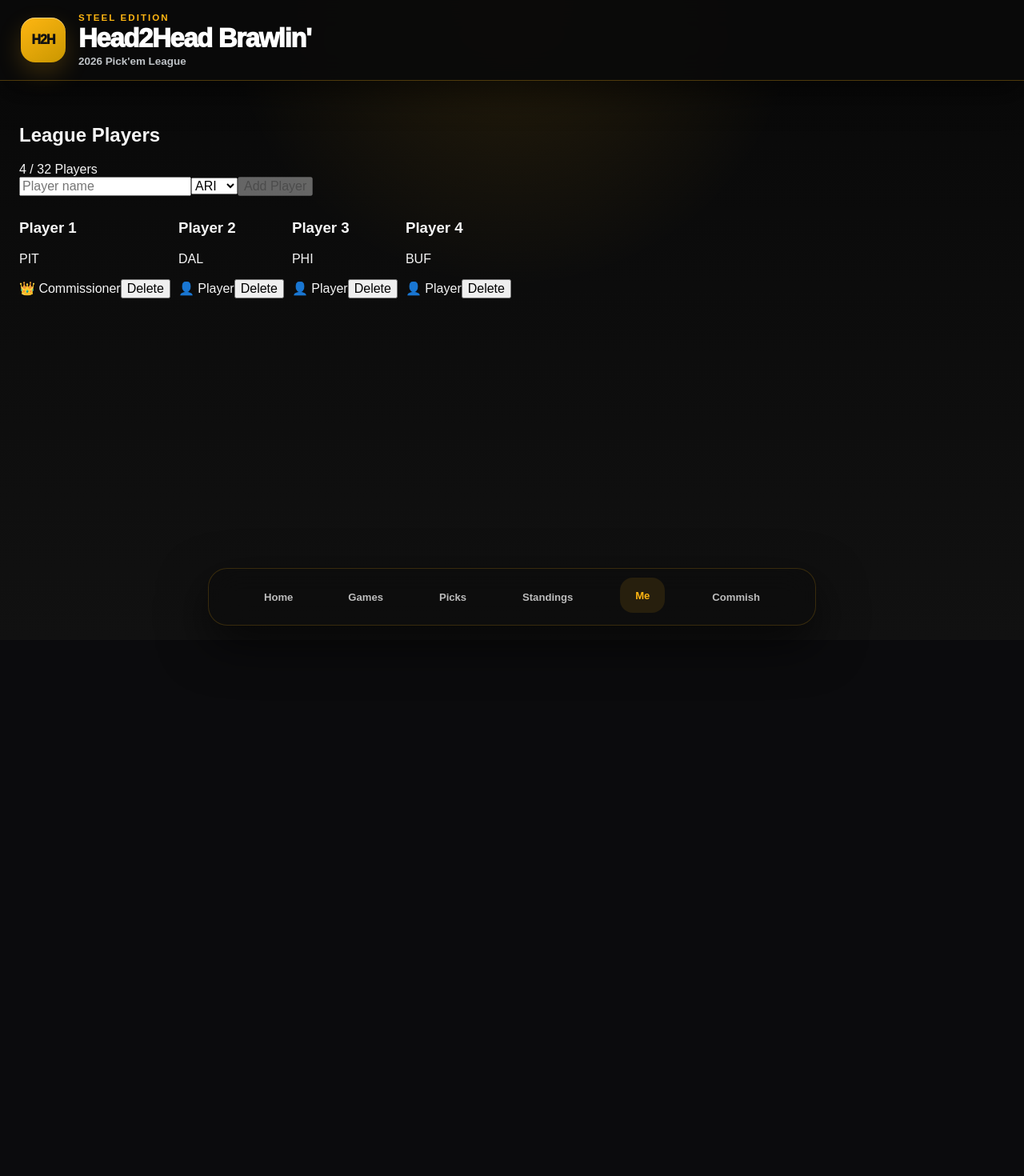
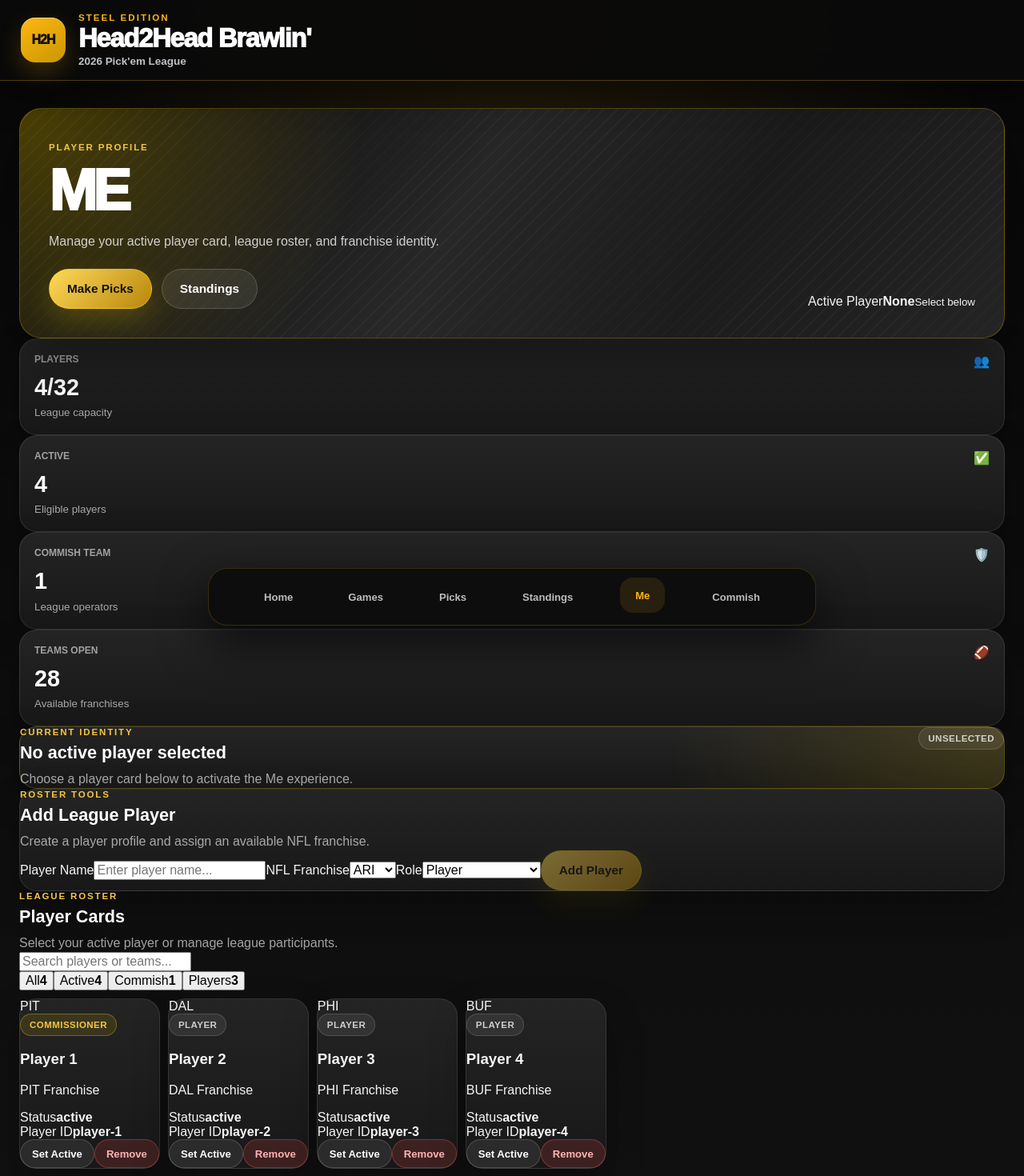
Before and after one commit to jidajanah-oss/Head2Head-Brawlin, a React (Vite) app: page /players in a window 1280 px wide. Shown: the top 1470 px of the page at 80% size. Before the commit the page ends 800 px from the top, so only its background shows below. Built offline with nearby package versions, Linux system fonts and the light colour scheme.

Commit message:
Sprint 17 - Player Profile Steel Edition v2

```diff
--- a/src/features/players/PlayerManager.tsx
+++ b/src/features/players/PlayerManager.tsx
@@ -1,77 +1,371 @@
 import { useMemo, useState } from "react";
+import {
+  SteelBadge,
+  SteelButton,
+  SteelCard,
+  SteelHero,
+  SteelSectionHeader,
+  SteelStatCard,
+} from "../../components/steel";
 import { useLeague } from "../../context/LeagueContext";
 import type { Player } from "../../types/player";
 import { nflTeams } from "./nflTeams";
-import PlayerCard from "./PlayerCard";
-import PlayerForm from "./PlayerForm";
+
+type PlayerFilter = "all" | "active" | "commissioners" | "players";
+
+function getRoleLabel(role: Player["role"]) {
+  if (role === "commissioner") return "Commissioner";
+  if (role === "backup_commissioner") return "Backup Commish";
+  return "Player";
+}
+
+function getRoleBadgeVariant(role: Player["role"]) {
+  if (role === "commissioner") return "gold";
+  if (role === "backup_commissioner") return "info";
+  return "neutral";
+}
+
+function getTeamInitials(team: string) {
+  return team.slice(0, 3).toUpperCase();
+}
 
 function PlayerManager() {
-  const { league, addPlayer, deletePlayer } = useLeague();
+  const {
+    league,
+    addPlayer,
+    deletePlayer,
+    activePlayerId,
+    setActivePlayerId,
+  } = useLeague();
 
   const players = league.players;
 
   const [name, setName] = useState("");
   const [nflTeam, setNflTeam] = useState("BUF");
+  const [role, setRole] = useState<Player["role"]>("player");
+  const [search, setSearch] = useState("");
+  const [activeFilter, setActiveFilter] = useState<PlayerFilter>("all");
 
   const availableTeams = useMemo(() => {
-    const used = new Set(players.map((p) => p.nflTeam));
-    return nflTeams.filter((t) => !used.has(t));
+    const used = new Set(players.map((player) => player.nflTeam));
+    return nflTeams.filter((team) => !used.has(team));
   }, [players]);
 
+  const selectedTeam = availableTeams.includes(nflTeam)
+    ? nflTeam
+    : availableTeams[0] ?? "";
+
+  const activePlayers = players.filter((player) => player.status === "active");
+  const commissioners = players.filter(
+    (player) =>
+      player.role === "commissioner" ||
+      player.role === "backup_commissioner"
+  );
+
+  const activePlayer = players.find((player) => player.id === activePlayerId);
+
+  const filteredPlayers = players.filter((player) => {
+    const matchesSearch =
+      player.name.toLowerCase().includes(search.toLowerCase()) ||
+      player.nflTeam.toLowerCase().includes(search.toLowerCase());
+
+    if (!matchesSearch) return false;
+
+    if (activeFilter === "active") return player.status === "active";
+    if (activeFilter === "commissioners") {
+      return (
+        player.role === "commissioner" ||
+        player.role === "backup_commissioner"
+      );
+    }
+    if (activeFilter === "players") return player.role === "player";
+
+    return true;
+  });
+
+  const isAddDisabled =
+    players.length >= league.settings.maxPlayers ||
+    !name.trim() ||
+    !selectedTeam;
+
+  const filters: Array<{ id: PlayerFilter; label: string; count: number }> = [
+    { id: "all", label: "All", count: players.length },
+    { id: "active", label: "Active", count: activePlayers.length },
+    { id: "commissioners", label: "Commish", count: commissioners.length },
+    {
+      id: "players",
+      label: "Players",
+      count: players.filter((player) => player.role === "player").length,
+    },
+  ];
+
   const handleAddPlayer = () => {
-    if (!name.trim()) return;
-    if (players.length >= league.settings.maxPlayers) return;
-    if (players.some((p) => p.nflTeam === nflTeam)) return;
+    if (isAddDisabled) return;
 
     const newPlayer: Player = {
       id: crypto.randomUUID(),
       name: name.trim(),
-      nflTeam,
+      nflTeam: selectedTeam,
       status: "active",
-      role: "player",
+      role,
     };
 
     addPlayer(newPlayer);
 
     setName("");
-    setNflTeam(availableTeams[0] ?? "");
+    setRole("player");
+    setNflTeam(availableTeams.find((team) => team !== selectedTeam) ?? "");
   };
 
   return (
-    <div className="player-manager">
-
-      <div className="player-header">
-        <h2>League Players</h2>
-        <div>
-          {players.length} / {league.settings.maxPlayers} Players
-        </div>
-      </div>
-
-      <PlayerForm
-        name={name}
-        nflTeam={nflTeam}
-        availableTeams={availableTeams}
-        isAddDisabled={
-          players.length >= league.settings.maxPlayers ||
-          !name.trim() ||
-          !nflTeam
+    <main className="player-manager players-v2">
+      <SteelHero
+        eyebrow="Player Profile"
+        title="Me"
+        subtitle="Manage your active player card, league roster, and franchise identity."
+        primaryLabel="Make Picks"
+        primaryHref="/picks"
+        secondaryLabel="Standings"
+        secondaryHref="/standings"
+        rightContent={
+          <div className="players-hero-panel">
+            <span>Active Player</span>
+            <strong>{activePlayer ? activePlayer.name : "None"}</strong>
+            <small>{activePlayer ? activePlayer.nflTeam : "Select below"}</small>
+          </div>
         }
-        onNameChange={setName}
-        onTeamChange={setNflTeam}
-        onAddPlayer={handleAddPlayer}
       />
 
-      <div className="player-list">
-        {players.map((player) => (
-          <PlayerCard
-            key={player.id}
-            player={player}
-            onDelete={deletePlayer}
+      <section className="players-stat-grid">
+        <SteelStatCard
+          label="Players"
+          value={`${players.length}/${league.settings.maxPlayers}`}
+          helper="League capacity"
+          icon="👥"
+        />
+
+        <SteelStatCard
+          label="Active"
+          value={activePlayers.length}
+          helper="Eligible players"
+          icon="✅"
+        />
+
+        <SteelStatCard
+          label="Commish Team"
+          value={commissioners.length}
+          helper="League operators"
+          icon="🛡️"
+        />
+
+        <SteelStatCard
+          label="Teams Open"
+          value={availableTeams.length}
+          helper="Available franchises"
+          icon="🏈"
+        />
+      </section>
+
+      <SteelCard className="players-active-card" as="section" variant="gold">
+        <SteelSectionHeader
+          eyebrow="Current Identity"
+          title={activePlayer ? activePlayer.name : "No active player selected"}
+          description={
+            activePlayer
+              ? `${getRoleLabel(activePlayer.role)} • ${activePlayer.nflTeam}`
+              : "Choose a player card below to activate the Me experience."
+          }
+          action={
+            activePlayer ? (
+              <SteelBadge variant={getRoleBadgeVariant(activePlayer.role)}>
+                {getRoleLabel(activePlayer.role)}
+              </SteelBadge>
+            ) : (
+              <SteelBadge variant="neutral">Unselected</SteelBadge>
+            )
+          }
+        />
+
+        {activePlayer ? (
+          <div className="players-active-profile">
+            <div className="players-franchise-mark">
+              {getTeamInitials(activePlayer.nflTeam)}
+            </div>
+
+            <div>
+              <span>Franchise</span>
+              <strong>{activePlayer.nflTeam}</strong>
+            </div>
+
+            <div>
+              <span>Status</span>
+              <strong>{activePlayer.status}</strong>
+            </div>
+
+            <div>
+              <span>Role</span>
+              <strong>{getRoleLabel(activePlayer.role)}</strong>
+            </div>
+          </div>
+        ) : null}
+      </SteelCard>
+
+      <SteelCard className="players-add-card" as="section">
+        <SteelSectionHeader
+          eyebrow="Roster Tools"
+          title="Add League Player"
+          description="Create a player profile and assign an available NFL franchise."
+        />
+
+        <div className="players-add-form">
+          <label>
+            Player Name
+            <input
+              placeholder="Enter player name..."
+              value={name}
+              onChange={(event) => setName(event.target.value)}
+            />
+          </label>
+
+          <label>
+            NFL Franchise
+            <select
+              value={selectedTeam}
+              onChange={(event) => setNflTeam(event.target.value)}
+              disabled={availableTeams.length === 0}
+            >
+              {availableTeams.map((team) => (
+                <option key={team} value={team}>
+                  {team}
+                </option>
+              ))}
+            </select>
+          </label>
+
+          <label>
+            Role
+            <select
+              value={role}
+              onChange={(event) => setRole(event.target.value as Player["role"])}
+            >
+              <option value="player">Player</option>
+              <option value="backup_commissioner">Backup Commish</option>
+              <option value="commissioner">Commissioner</option>
+            </select>
+          </label>
+
+          <SteelButton
+            disabled={isAddDisabled}
+            onClick={handleAddPlayer}
+            size="lg"
+            variant="primary"
+          >
+            Add Player
+          </SteelButton>
+        </div>
+      </SteelCard>
+
+      <section className="players-board-section">
+        <SteelSectionHeader
+          eyebrow="League Roster"
+          title="Player Cards"
+          description="Select your active player or manage league participants."
+        />
+
+        <div className="players-toolbar">
+          <input
+            placeholder="Search players or teams..."
+            value={search}
+            onChange={(event) => setSearch(event.target.value)}
           />
-        ))}
-      </div>
 
-    </div>
+          <div className="players-filter-row">
+            {filters.map((filter) => (
+              <button
+                className={`players-filter ${
+                  activeFilter === filter.id ? "is-active" : ""
+                }`}
+                key={filter.id}
+                onClick={() => setActiveFilter(filter.id)}
+                type="button"
+              >
+                <span>{filter.label}</span>
+                <strong>{filter.count}</strong>
+              </button>
+            ))}
+          </div>
+        </div>
+
+        <div className="player-list players-card-grid">
+          {filteredPlayers.map((player) => {
+            const isActive = player.id === activePlayerId;
+
+            return (
+              <SteelCard
+                as="article"
+                className={`players-card ${isActive ? "is-active-player" : ""}`}
+                key={player.id}
+              >
+                <div className="players-card-top">
+                  <div className="players-franchise-mark">
+                    {getTeamInitials(player.nflTeam)}
+                  </div>
+
+                  <SteelBadge variant={getRoleBadgeVariant(player.role)}>
+                    {getRoleLabel(player.role)}
+                  </SteelBadge>
+                </div>
+
+                <div className="players-card-body">
+                  <h3>{player.name}</h3>
+                  <p>{player.nflTeam} Franchise</p>
+                </div>
+
+                <div className="players-card-meta">
+                  <div>
+                    <span>Status</span>
+                    <strong>{player.status}</strong>
+                  </div>
+
+                  <div>
+                    <span>Player ID</span>
+                    <strong>{player.id.slice(0, 8)}</strong>
+                  </div>
+                </div>
+
+                <div className="players-card-actions">
+                  <SteelButton
+                    onClick={() => setActivePlayerId(player.id)}
+                    size="sm"
+                    variant={isActive ? "primary" : "secondary"}
+                  >
+                    {isActive ? "Active" : "Set Active"}
+                  </SteelButton>
+
+                  <SteelButton
+                    onClick={() => deletePlayer(player.id)}
+                    size="sm"
+                    variant="danger"
+                  >
+                    Remove
+                  </SteelButton>
+                </div>
+              </SteelCard>
+            );
+          })}
+        </div>
+
+        {filteredPlayers.length === 0 ? (
+          <SteelCard className="players-empty-card" as="section">
+            <SteelSectionHeader
+              eyebrow="No Players"
+              title="No matching players found."
+              description="Clear the search or add a new player to the roster."
+            />
+          </SteelCard>
+        ) : null}
+      </section>
+    </main>
   );
 }
 
```
